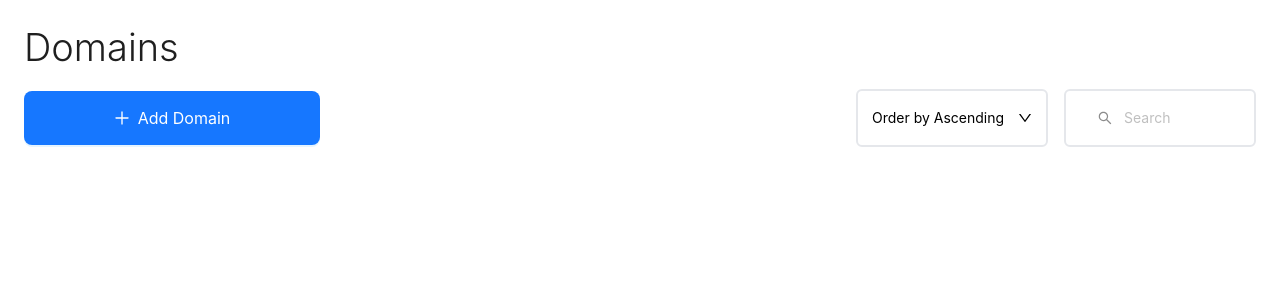
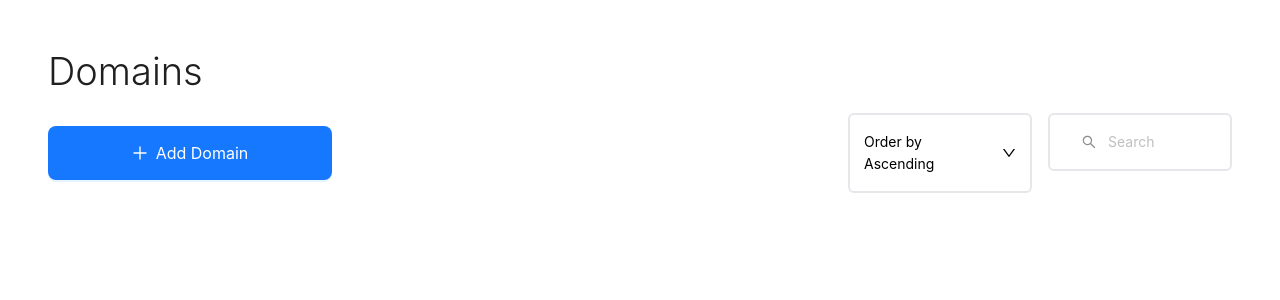
Before and after one commit to miladsatvati/Domain-Manager-SPA, a React (Vite) app: page / in a window 1280 px wide. Shown: the top 300 px of the page. Built offline with nearby package versions, Linux system fonts and the light colour scheme.

Commit message:
feat: pass props from App to Top section

```diff
--- a/src/App.tsx
+++ b/src/App.tsx
@@ -1,9 +1,18 @@
+import { useState } from "react";
 import TopSection from "./components/TopSection";
 
 function App() {
+  const [open, setOpen] = useState<boolean>(false);
+
+  const showDrawer = () => {
+    setOpen(true);
+  };
+  const onClose = () => {
+    setOpen(false);
+  };
   return (
     <div>
-      <TopSection />
+      <TopSection showDrawer={showDrawer} />
     </div>
   );
 }
--- a/src/components/TopSection.tsx
+++ b/src/components/TopSection.tsx
@@ -1,16 +1,29 @@
+import { useDispatch, useSelector } from "react-redux";
+import { setSearchTerm } from "../features/domainSlice";
+
 import { Button, Col, Input, Row, Typography } from "antd";
 import { PlusOutlined, SearchOutlined } from "@ant-design/icons";
 import DropDown from "./DropDown";
+import type { RootState } from "../store/store";
+import type { ShowDrawerProp } from "../types/types";
 
-const TopSection = () => {
+const TopSection = ({ showDrawer }: ShowDrawerProp) => {
+  const dispatch = useDispatch();
+  const searchTerm = useSelector((state: RootState) => state.domain.searchTerm);
+
+  const handleSearchChange = (e: React.ChangeEvent<HTMLInputElement>) => {
+    dispatch(setSearchTerm(e.target.value));
+  };
+
   return (
-    <div className="p-6 w-full">
+    <div className="p-6 sm:p-12 w-full">
       <Typography.Title
         level={1}
         style={{ textAlign: "left", fontWeight: "300" }}
       >
         Domains
       </Typography.Title>
+
       <Row gutter={[16, 36]} justify="space-between" align="middle">
         <Col xs={24} sm={12} md={10} lg={6}>
           <Button
@@ -19,6 +32,7 @@ const TopSection = () => {
             size="large"
             block
             style={{ padding: "1.6rem 2rem" }}
+            onClick={showDrawer}
           >
             Add Domain
           </Button>
@@ -38,7 +52,8 @@ const TopSection = () => {
                   />
                 }
                 placeholder="Search"
-
+                value={searchTerm}
+                onChange={handleSearchChange}
                 style={{
                   padding: "1rem 2rem",
                   borderRadius: "6px",
--- a/src/types/types.ts
+++ b/src/types/types.ts
@@ -5,3 +5,7 @@ export interface DomainState {
   status: "rejected" | "verified" | "pending";
   createdDate: string;
 }
+
+export interface ShowDrawerProp {
+  showDrawer: () => void;
+}
```
Lines whose indentation alone changed are shown as unchanged.
